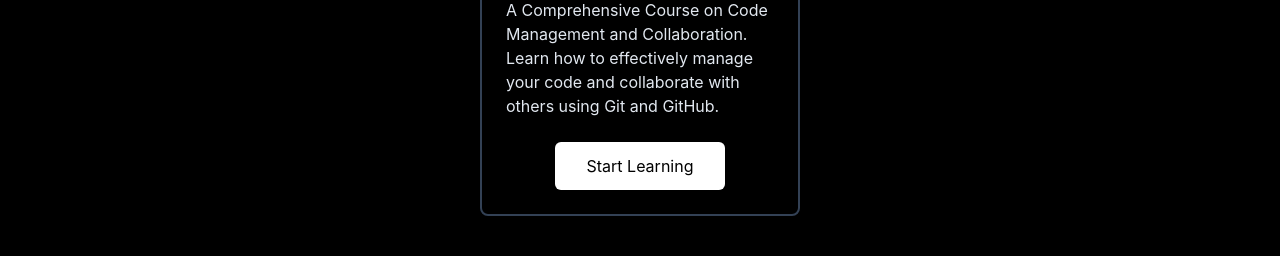
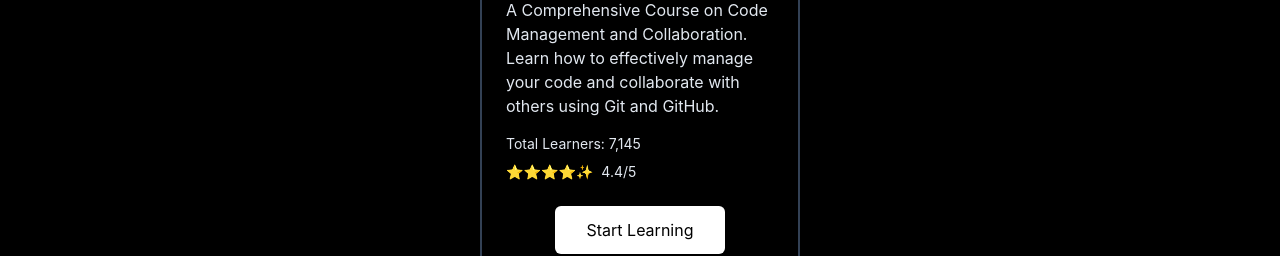
Before and after one commit to prathambhandari/prathambhandari.com, a React (Create React App) app: page / in a window 1280 px wide. Shown: the part 1660-1916 px from the top of the page. Built offline with nearby package versions, Linux system fonts and the light colour scheme.

Commit message:
extra  updated

```diff
--- a/src/components/Courses.js
+++ b/src/components/Courses.js
@@ -13,6 +13,18 @@
                         <h1 className="text-white text-2xl font-semibold">Version Control with GitHub: The Complete Course</h1>
                         <p className="text-slate-200 text-base">A Comprehensive Course on Code Management and Collaboration. Learn how to effectively manage your code and collaborate with others using Git and GitHub.</p>
                     </div>
+
+                    {/* Learners and Rating Section */}
+                    <div className="mt-4 text-slate-200 text-sm">
+                        <div className="flex items-center space-x-2">
+                            <span>Total Learners: 7,145</span>
+                        </div>
+                        <div className="flex items-center mt-2">
+                            <span className="text-yellow-500">⭐⭐⭐⭐✨</span>
+                            <span className="ml-2">4.4/5</span>
+                        </div>
+                    </div>
+
                     <div className="mt-6 flex justify-center">
                         <a href="https://www.udemy.com/share/10a5DG/" className="text-decoration-none">
                             <button className="bg-white px-8 py-3 text-black rounded-md hover:bg-lime-500 hover:text-white hover:border hover:border-lime-500 transition-colors duration-200">Start Learning</button>
--- a/src/components/Project.js
+++ b/src/components/Project.js
@@ -53,7 +53,7 @@
                 {projects.map((project, index) => (
                     <div
                         key={index}
-                        className="bg-slate-900  border-gray-700 border p-5 rounded-lg shadow-lg hover:shadow-2xl transition-all duration-300 transform hover:scale-105 w-80 h-auto"
+                        className="bg-black  border-gray-700 border p-5 rounded-lg shadow-lg hover:shadow-2xl transition-all duration-300 transform hover:scale-105 w-80 h-auto"
                         onClick={() => setSelectedProject(project)}
                     >
                         <img src={project.img} alt={project.title} className="object-cover h-48 w-full rounded-lg cursor-pointer" />
@@ -70,16 +70,21 @@
             </div>
             {selectedProject && (
                 <div className="fixed inset-0 bg-black bg-opacity-80 flex justify-center items-center z-50">
-                    <div className="bg-slate-900 p-10 rounded-lg relative w-4/5 max-w-3xl">
+                    <div className="bg-black border-gray-700 border p-10 rounded-lg relative w-4/5 max-w-3xl">
                         <button
-                            className="absolute top-2 right-2 text-white text-2xl"
+                            className="absolute top-1 right-2 text-white text-3xl px-1 "
                             onClick={() => setSelectedProject(null)}
                         >
                             &times;
                         </button>
-                        <img src={selectedProject.img} alt={selectedProject.title} className="w-full h-auto rounded-lg" />
-                        <h2 className="text-2xl font-semibold text-white mt-4 text-center">{selectedProject.title}</h2>
-                        <p className="text-gray-400 mt-2 text-center">{selectedProject.description}</p>
+                        <img src={selectedProject.img} alt={selectedProject.title} className="w-full h-auto rounded-lg pb-5" />
+                        <h2 className="text-2xl font-semibold text-white mt-4 text-center pb-3">{selectedProject.title}</h2>
+                        <p className="text-gray-400 mt-2 text-center pb-5">{selectedProject.description}</p>
+                        <div className="flex flex-wrap  gap-2 mt-4 w-full justify-center">
+                            <div className="bg-slate-700 text-white px-3 py-1 rounded-full text-xs font-medium flex">{selectedProject.skill1}</div>
+                            <div className="bg-slate-700 text-white px-3 py-1 rounded-full text-xs font-medium flex">{selectedProject.skill2}</div>
+                            <div className="bg-slate-700 text-white px-3 py-1 rounded-full text-xs font-medium flex">{selectedProject.skill3}</div>
+                        </div>
                     </div>
                 </div>
             )}
```
